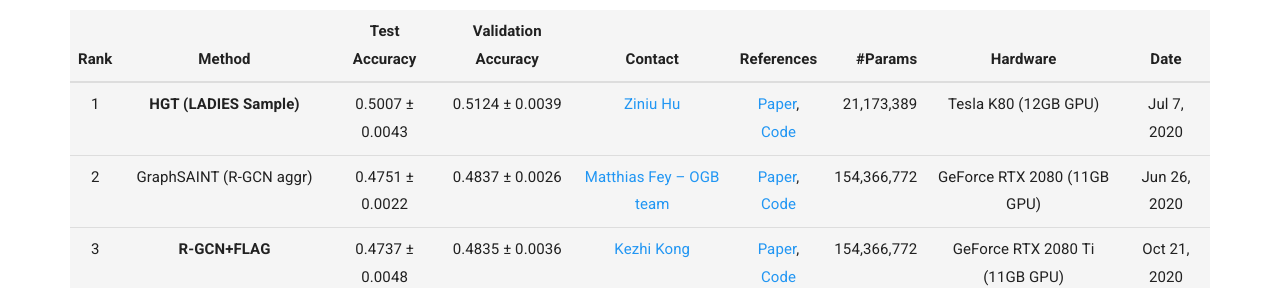
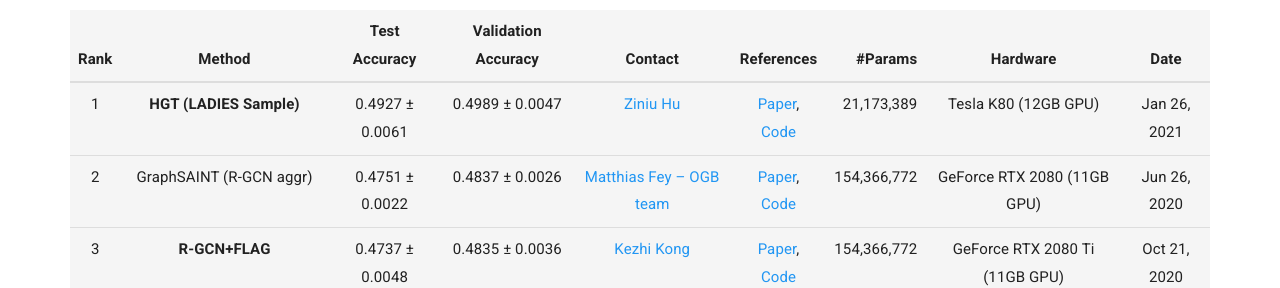
Before and after one commit to snap-stanford/ogb-web, a Jekyll site: the page built from _docs/leaderboard/leader_nodeprop.md, in a window 1280 px wide and 900 px high, scrolled down 6951 px. Shown: the part 165-453 px from the top of the window. Built offline with Jekyll 4.4.1, drawn with Linux system fonts in a browser that asks for light colours.

Commit message:
updateleaderboard

```diff
--- a/_docs/leaderboard/leader_nodeprop.md
+++ b/_docs/leaderboard/leader_nodeprop.md
@@ -158,7 +158,7 @@ The **bold** method name indicates that the implementation is **official** (by t
 
 | Rank  | Method | Test Accuracy | Validation Accuracy | Contact | References | #Params | Hardware | Date
 |:----:|:-----:|:------:|:-----:|:-----:|:-----:|-----:|:-----:|:-----:|
-|  1  |  **HGT (LADIES Sample)**  | 0.5007 ± 0.0043   | 0.5124 ± 0.0039 |[Ziniu Hu](mailto:bull@cs.ucla.edu) | [Paper](https://arxiv.org/abs/2003.01332), [Code](https://github.com/acbull/pyHGT/tree/master/ogbn-mag) | 21,173,389 | Tesla K80 (12GB GPU) | Jul 7, 2020 |
+|  1  |  **HGT (LADIES Sample)**  | 0.4927 ± 0.0061   | 0.4989 ± 0.0047 |[Ziniu Hu](mailto:bull@cs.ucla.edu) | [Paper](https://arxiv.org/abs/2003.01332), [Code](https://github.com/acbull/pyHGT/tree/master/ogbn-mag) | 21,173,389 | Tesla K80 (12GB GPU) | Jan 26, 2021 |
 |  2  |  GraphSAINT (R-GCN aggr)  | 0.4751 ± 0.0022   | 0.4837 ± 0.0026 | [Matthias Fey -- OGB team](mailto:matthias.fey@tu-dortmund.de) | [Paper](https://arxiv.org/abs/1907.04931), [Code](https://github.com/snap-stanford/ogb/tree/master/examples/nodeproppred/mag) | 154,366,772 | GeForce RTX 2080 (11GB GPU) | Jun 26, 2020 |
 |  3  |  **R-GCN+FLAG**  | 0.4737 ± 0.0048   | 0.4835 ± 0.0036 |[Kezhi Kong](mailto:kong@cs.umd.edu) | [Paper](https://arxiv.org/abs/2010.09891), [Code](https://github.com/devnkong/FLAG) | 154,366,772 | GeForce RTX 2080 Ti (11GB GPU) | Oct 21, 2020 |
 |  4  |  NeighborSampling (R-GCN aggr)  | 0.4678 ± 0.0067   | 0.4761 ± 0.0068 | [Matthias Fey -- OGB team](mailto:matthias.fey@tu-dortmund.de) | [Paper](https://arxiv.org/abs/1706.02216), [Code](https://github.com/snap-stanford/ogb/tree/master/examples/nodeproppred/mag) | 154,366,772 | GeForce RTX 2080 (11GB GPU) | Jun 26, 2020 |
```
